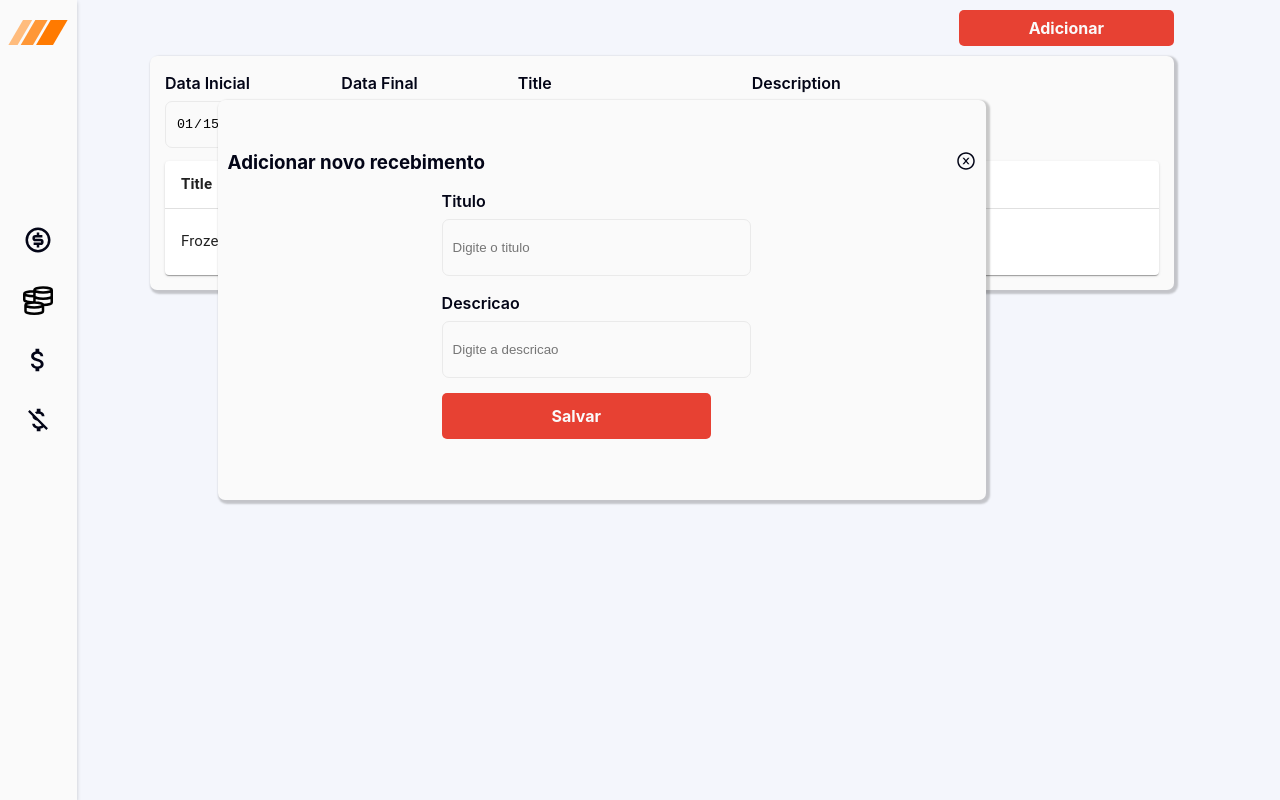
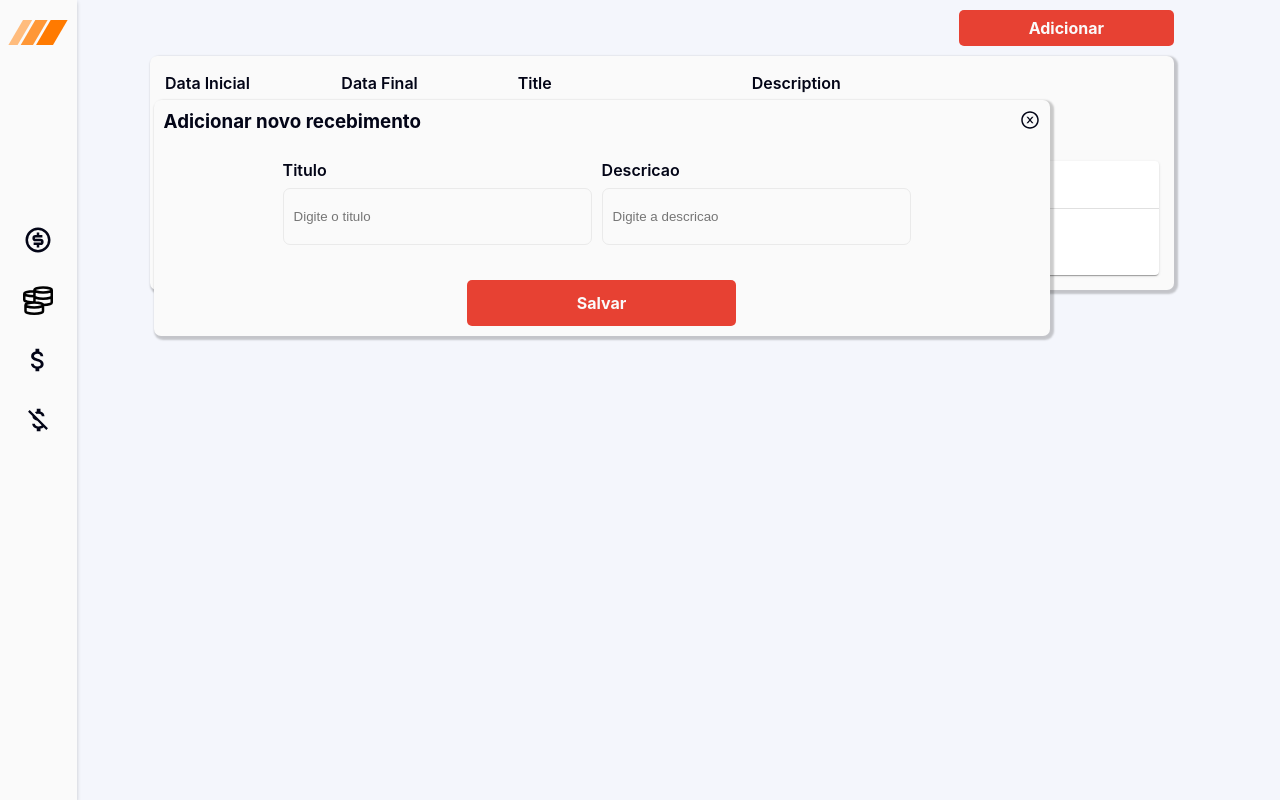
Before and after one commit to gusttavonl/gofinance-frontend, a Next.js app: page /categories-receivement in a window 1280 px wide. Both pictures are taken after typing "2020-01-15", "2020-01-15", "Sample", "Sample" into the empty fields and a click on the button "Adicionar". Built offline with nearby package versions, Linux system fonts and the light colour scheme; a web font is replaced by a local one.

Commit message:
refactor: change styles on modal to correct grid

```diff
--- a/src/components/Modal/styles.ts
+++ b/src/components/Modal/styles.ts
@@ -5,8 +5,8 @@ import { AiOutlineCloseCircle } from 'react-icons/ai'
 export const Wrapper = styled.div.attrs({
   'data-testid': 'WrapperCard'
 })`
-  height: 50vh;
-  width: 60vw;
+  height: 100%;
+  width: 70vw;
 
   ${({ theme }) => css`
     background: ${theme.colors.white};
@@ -31,7 +31,7 @@ export const Header = styled.div`
   justify-content: space-between;
 
   width: 100%;
-  padding: 0 10px;
+  padding: 10px 10px;
 `
 
 export const Title = styled.h3`
--- a/src/components/pages/CategoriesReceivement/components/CategoriesReceivementForm/index.tsx
+++ b/src/components/pages/CategoriesReceivement/components/CategoriesReceivementForm/index.tsx
@@ -9,9 +9,11 @@ export default function CategoriesReceivementForm() {
         <Input name='title' label='Titulo' placeholder='Digite o titulo'/>
         <Input name='description' label='Descricao' placeholder='Digite a descricao'/>
       </S.Inputs>
-      <Button>
-         Salvar
+      <S.ButtonArea>
+        <Button>
+          Salvar
         </Button>
+      </S.ButtonArea>
     </S.Container>
   )
 }
--- a/src/components/pages/CategoriesReceivement/components/CategoriesReceivementForm/styles.ts
+++ b/src/components/pages/CategoriesReceivement/components/CategoriesReceivementForm/styles.ts
@@ -4,7 +4,15 @@ export const Container = styled.main`
 `
 export const Inputs = styled.div`
   display: grid;
-  grid-template-columns: repeat(auto-fit, minmax(300px, 320px));
+  grid-template-columns: auto auto auto;
   grid-row-gap: 10px;
+  column-gap: 10px;
   justify-content: center;
 `
+
+export const ButtonArea = styled.div`
+  display: flex;
+  justify-content: center;
+
+  margin-top: 20px;
+`
--- a/src/components/pages/CategoriesReceivement/index.tsx
+++ b/src/components/pages/CategoriesReceivement/index.tsx
@@ -16,7 +16,7 @@ const CategoriesReceivement = () => {
         <ListCategories openModal={getValueOpen} />
       </S.Wrapper>
       <S.ModalArea>
-       <CategoriesReceivementAdd getValueOpen={getValueOpen} isOpen={modalIsOpen}/>
+        <CategoriesReceivementAdd getValueOpen={getValueOpen} isOpen={modalIsOpen}/>
       </S.ModalArea>
       </>
   )
```
